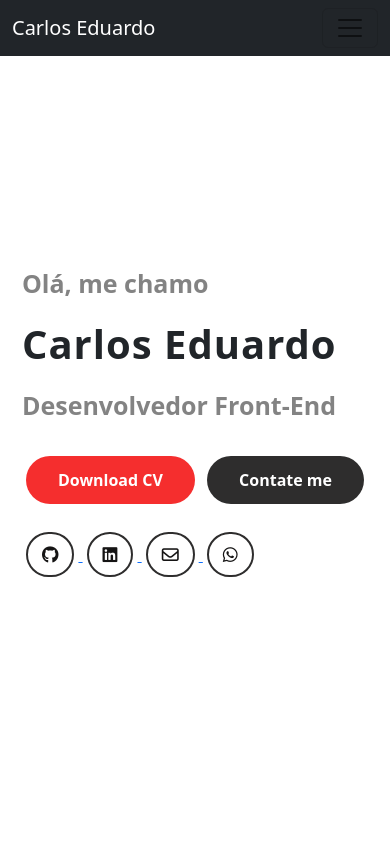
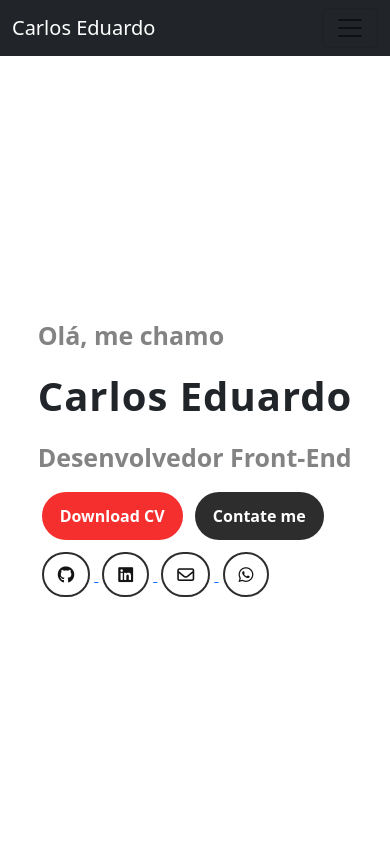
Before and after one commit to CarlosEduardo31/carloseduardo, a plain HTML site: page index.html in a window 390 px wide. Shown: the top 844 px of the page. Drawn offline with nearby package versions, Linux system fonts and the light colour scheme; a script that the page names is missing.

Commit message:
correção para telas menores 400px

```diff
--- a/style.css
+++ b/style.css
@@ -260,6 +260,15 @@ font-size: 2rem;
 }
 
 @media (max-width:400px) {
+	.inicio_container {
+		margin: 36px 0 0 0;
+	}
+
+	.inicio_content .btn_inicio {
+		padding: 12px 18px;
+		margin: 12px 4px;
+	}
+
 	.inicio .inicio_img {
 		display: none;
 	}
```
